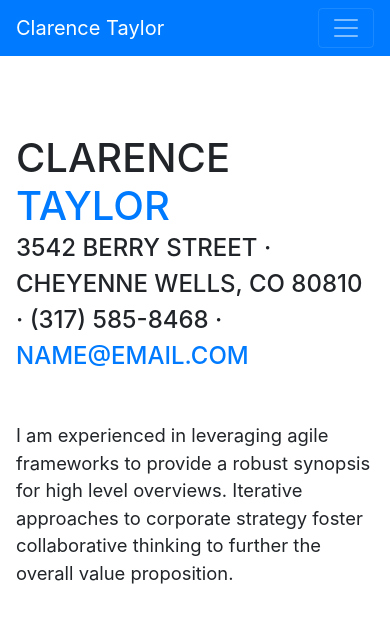
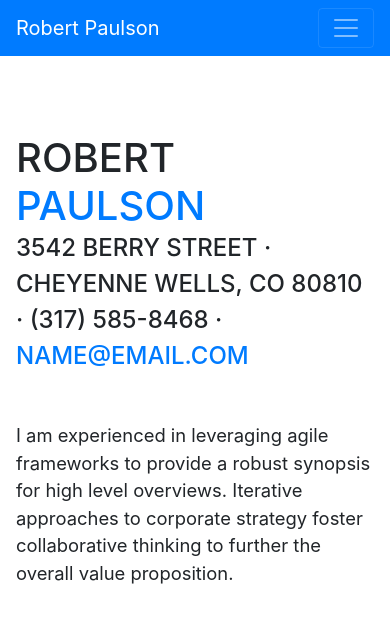
Before and after one commit to JasonMallet/jasonmallet.github.io, a website with bundled scripts: page index.html in a window 390 px wide. Shown: the top 629 px of the page. Built offline with nearby package versions, Linux system fonts and the light colour scheme; a web font is replaced by a local one.

Commit message:
update name

```diff
--- a/index.html
+++ b/index.html
@@ -27,7 +27,7 @@
 
     <nav class="navbar navbar-expand-lg navbar-dark bg-primary fixed-top" id="sideNav">
       <a class="navbar-brand js-scroll-trigger" href="#page-top">
-        <span class="d-block d-lg-none">Clarence Taylor</span>
+        <span class="d-block d-lg-none">Robert Paulson</span>
         <span class="d-none d-lg-block">
           <img class="img-fluid img-profile rounded-circle mx-auto mb-2" src="img/profile.jpg" alt="">
         </span>
@@ -63,8 +63,8 @@
 
       <section class="resume-section p-3 p-lg-5 d-flex d-column" id="about">
         <div class="my-auto">
-          <h1 class="mb-0">Clarence
-            <span class="text-primary">Taylor</span>
+          <h1 class="mb-0">Robert
+            <span class="text-primary">Paulson</span>
           </h1>
           <div class="subheading mb-5">3542 Berry Street · Cheyenne Wells, CO 80810 · (317) 585-8468 ·
             <a href="mailto:name@email.com">name@email.com</a>
```
